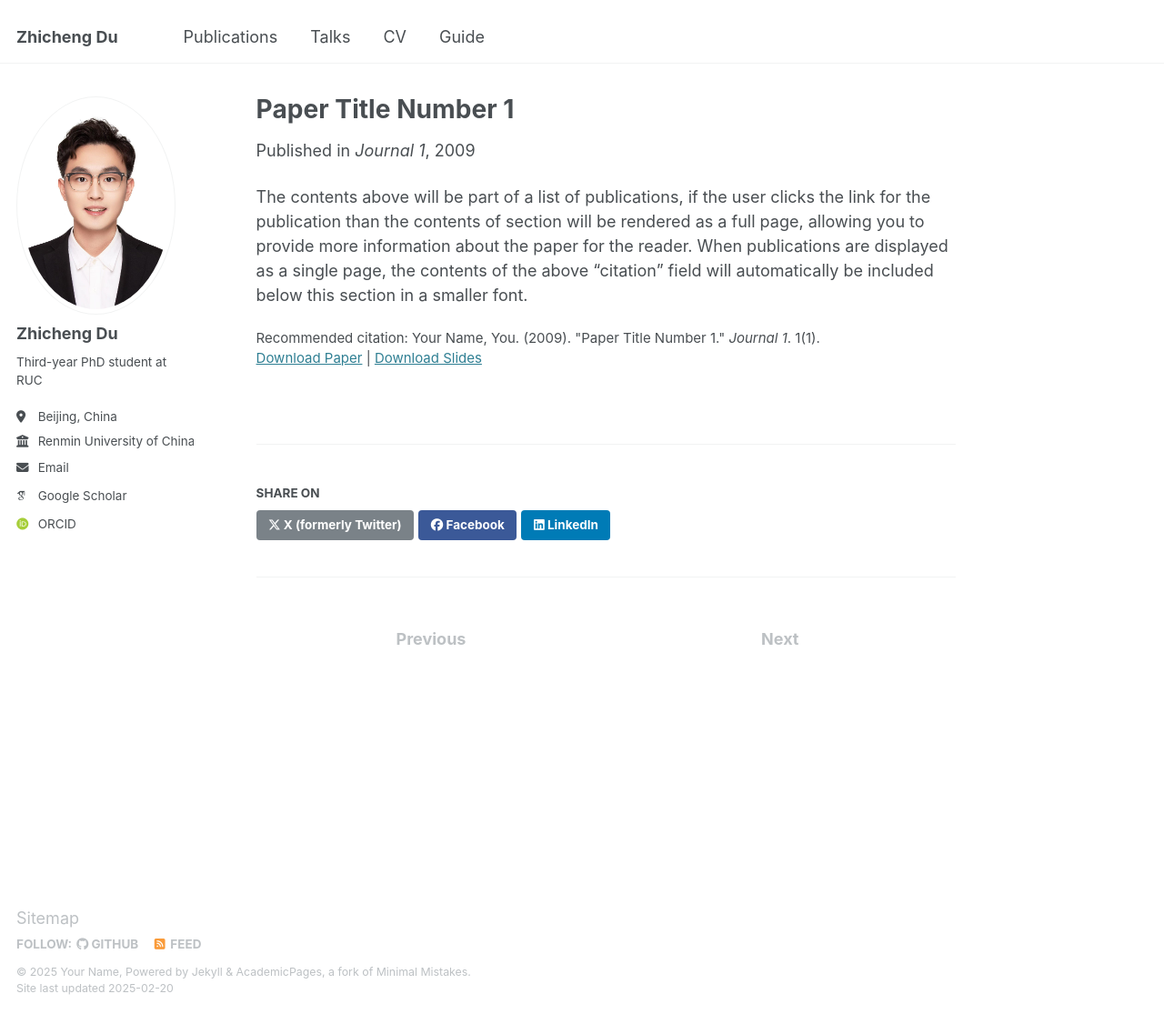
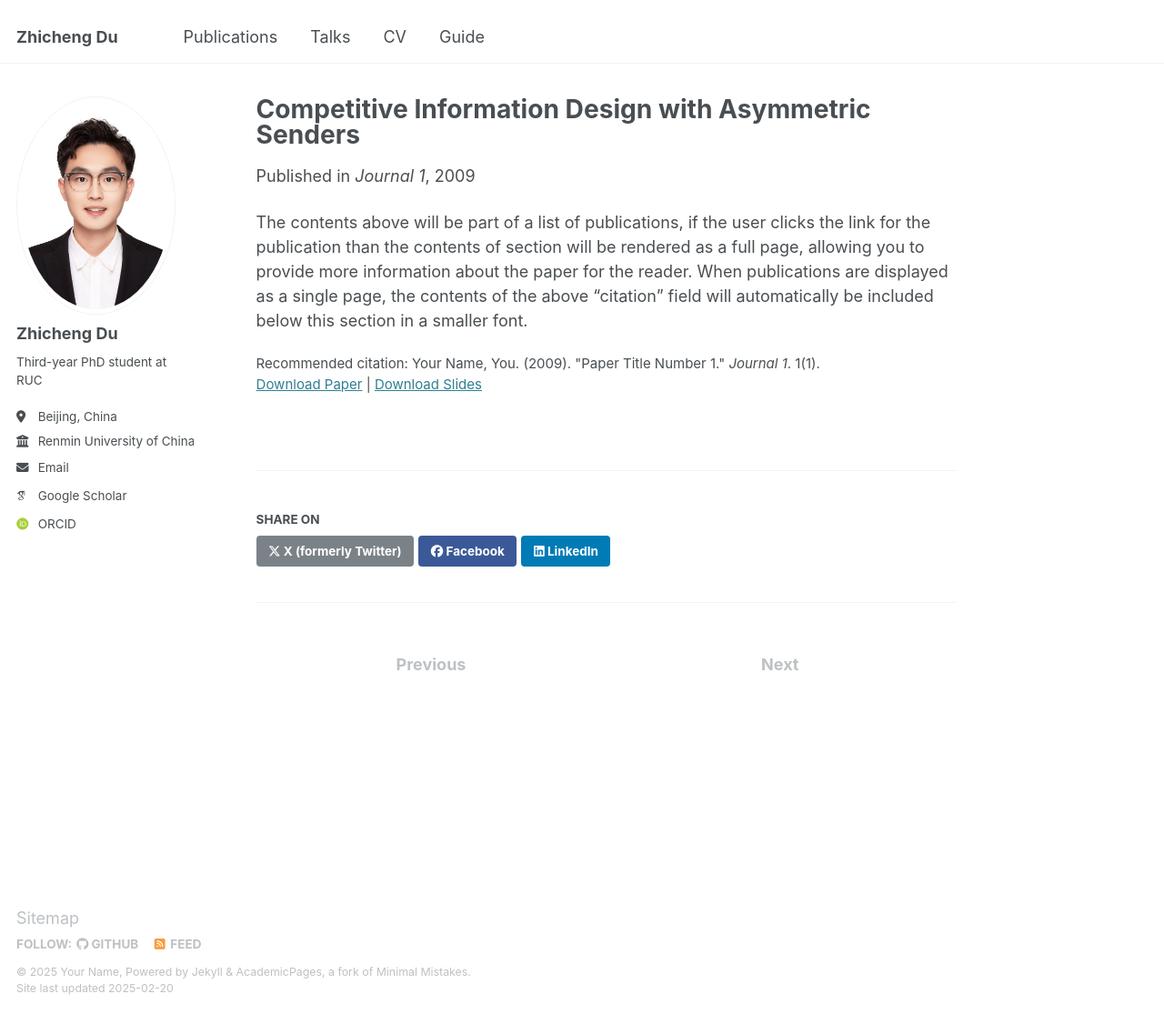
Before and after one commit to DUABC/zhichengdu, a Jekyll site: the page built from _publications/2009-10-01-paper-title-number-1.md, in a window 1280 px wide and 1115 px high. Shown: the whole window at 91% size. Built offline with Jekyll 4.4.1, drawn with Linux system fonts in a browser that asks for light colours; some web fonts are replaced.

Commit message:
Update 2009-10-01-paper-title-number-1.md

```diff
--- a/_publications/2009-10-01-paper-title-number-1.md
+++ b/_publications/2009-10-01-paper-title-number-1.md
@@ -1,5 +1,5 @@
 ---
-title: "Paper Title Number 1"
+title: "Competitive Information Design with Asymmetric Senders"
 collection: publications
 category: manuscripts
 permalink: /publication/2009-10-01-paper-title-number-1
```
